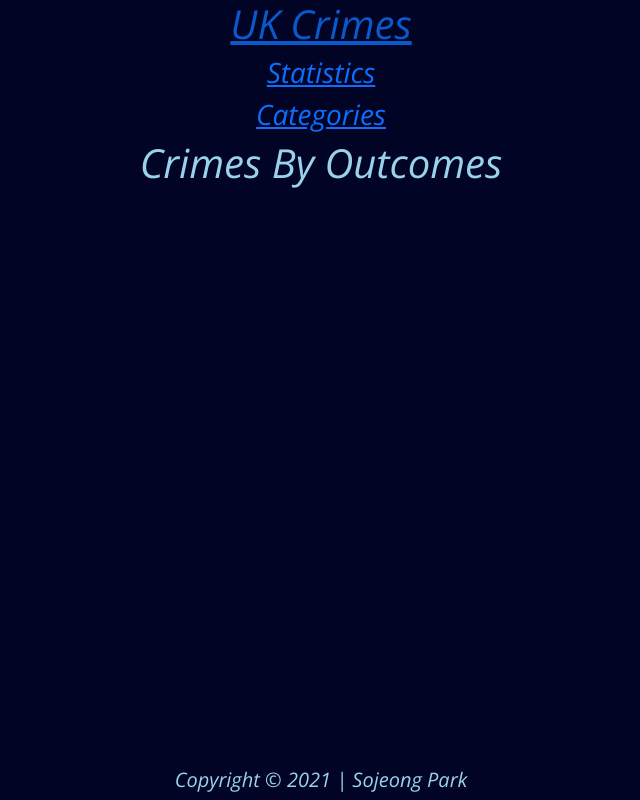
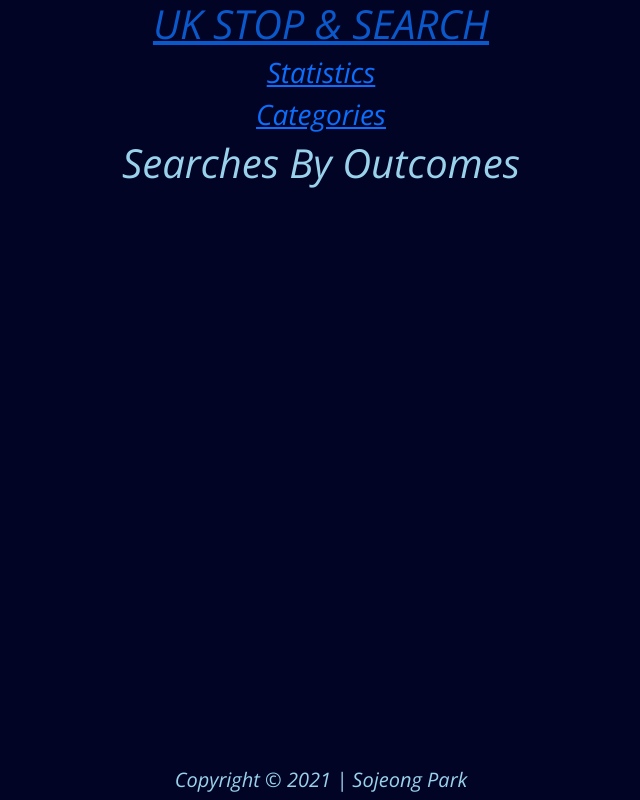
Before and after one commit to sojeong2020/Police-APP, a React (Create React App) app: page /statistics in a window 1280 px wide. Shown: the whole page, without its empty margins (319-959 px from the left). Built offline with nearby package versions, Linux system fonts and the light colour scheme; no server answers.

Commit message:
modify Header and Home

```diff
--- a/src/App.js
+++ b/src/App.js
@@ -45,7 +45,7 @@ function App() {
           </Route>
 
           <Route path="/statistics">
-            <Statistics />
+            <Statistics force={force}date={date} />
           </Route>
 
           <Route path="/Categories">
--- a/src/components/Header.jsx
+++ b/src/components/Header.jsx
@@ -10,7 +10,7 @@ console.log(date,"<<<<<from header")
     return (
         <div>
            <div>
-           <Link to='/'><h1>UK Crimes </h1></Link>
+           <Link to='/'><h1>UK STOP & SEARCH </h1></Link>
            </div>
            <div>
                 <h1>{force.value} {date.value}</h1>
--- a/src/components/Home.jsx
+++ b/src/components/Home.jsx
@@ -3,22 +3,22 @@ import { useContext } from 'react';
 import { ForceContext } from '../contexts/Force';
 import Forces from './Forces';
 import Dates from './Dates';
-import {getCrimesByForceDate} from '../utils/api';
+import {getSearchesByForceDate} from '../utils/api';
 
 const Home = () => {
-  const[crimes,setCrimes]=useState([])
-  console.log(crimes)
-  console.log(crimes.length)
+  const[searches,setSearches]=useState([])
+  console.log(searches)
+  console.log(searches.length)
 
   const {force}=useContext(ForceContext);
- console.log(force,"<<<<<force from home")
- const {date}=useContext(ForceContext);
- console.log(date,"<<<<< date from home")
+  console.log(force,"<<<<<force from home")
+  const {date}=useContext(ForceContext);
+  console.log(date,"<<<<< date from home")
 
  useEffect(()=>{
-  getCrimesByForceDate(force.value,date.value).then((crimesFromApi)=>{
+  getSearchesByForceDate(force.value,date.value).then((resultFromApi)=>{
 
-      setCrimes(crimesFromApi)
+      setSearches(resultFromApi)
   })
 },[force,date])
 
@@ -27,7 +27,7 @@ const Home = () => {
 
       <Forces />
       <Dates />
-      <h3>{crimes.length} crimes were reported in {force.value}.</h3>
+      <h3>{searches.length} crimes were reported in {force.value}.</h3>
 
     </div>
   );
--- a/src/components/Statistics.jsx
+++ b/src/components/Statistics.jsx
@@ -1,9 +1,24 @@
 import React from 'react';
+import { useState, useEffect } from 'react';
+import { getSearchesByForceDate } from '../utils/api';
 
-const Statistics = () => {
+
+const Statistics = ({force,date}) => {
+    const[searches,setSearches] = useState([]);
+    console.log(force,"<<<< from statistics")
+    console.log(date,"<<<< from statistics")
+    console.log(searches,"<<<< from statistics")
+
+    useEffect(()=>{
+        getSearchesByForceDate(force.value,date.value).then((resultFromApi)=>{
+
+            setSearches(resultFromApi)
+        })
+      },[force,date])
+
     return (
         <div>
-            <h1>Crimes By Outcomes</h1>
+            <h1>Searches By Outcomes</h1>
         </div>
     );
 };
--- a/src/utils/api.js
+++ b/src/utils/api.js
@@ -10,7 +10,6 @@ export const getCategories = () => {
     return policeApi
     .get('/crime-categories')
     .then((response)=>{
-        console.log(response.data)
         return response.data;
     });
 };
@@ -19,21 +18,18 @@ export const getForces = () => {
     return policeApi
     .get('/forces')
     .then((response)=>{
-        console.log(response.data)
         return response.data;
     });
 };
 
-export const getCrimesByForceDate = (force,date) => {
+export const getSearchesByForceDate = (force,date) => {
 
     let path=`/stops-force?force=${force}&date=${date}`
-    console.log(force)
-    console.log(date)
+
     return policeApi
     .get(path)
     .then((response)=>{
         console.log(response.data)
-        console.log(response.data.length)
         return response.data;
 })
 };
```
